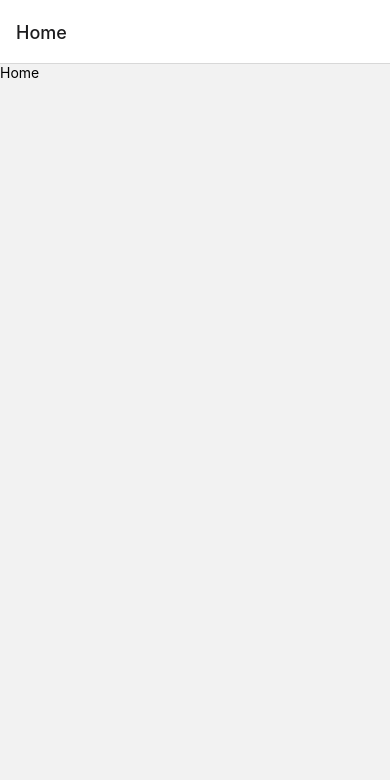
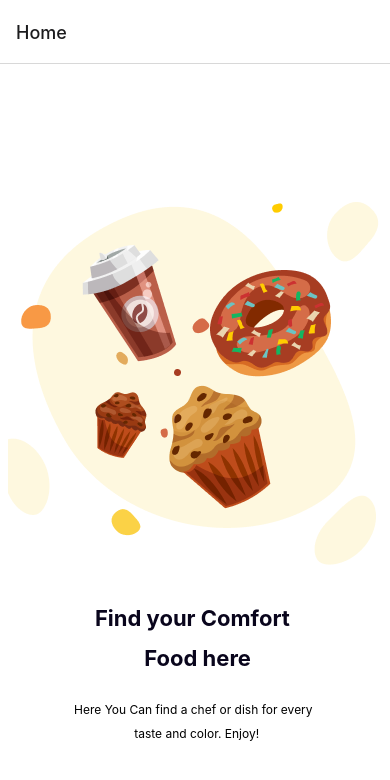
Before and after one commit to sonangrai/foodninja-ui, a React Native app: screen /Onboarding in a window 390 px wide. Before the commit this address had no page. Shown: the top 780 px of the page. Built offline with nearby package versions, Linux system fonts and the light colour scheme.

Commit message:
feat: initiated onboarding screen

```diff
--- a/App.tsx
+++ b/App.tsx
@@ -3,6 +3,7 @@ import { NavigationContainer } from "@react-navigation/native";
 import { createNativeStackNavigator } from "@react-navigation/native-stack";
 import { useEffect, useState } from "react";
 import Home from "./components/screens/Home";
+import Onboarding from "./components/screens/Onboarding";
 
 const Stack = createNativeStackNavigator();
 
@@ -21,6 +22,7 @@ export default function App() {
   return (
     <NavigationContainer>
       <Stack.Navigator>
+        <Stack.Screen name="Onboarding" component={Onboarding} options={{ title: "Home" }} />
         <Stack.Screen name="Home" component={Home} options={{ title: "Home" }} />
       </Stack.Navigator>
     </NavigationContainer>
--- /dev/null
+++ b/components/screens/Onboarding/index.tsx
@@ -0,0 +1,37 @@
+import { Image } from "react-native";
+import styled from "styled-components/native";
+
+function Onboarding() {
+  return (
+    <OnboardingView>
+      <Image source={require("../../../assets/onboard/Illustartion.png")} />
+      <Heading>Find your Comfort {"\n"} Food here</Heading>
+      <Info>Here You Can find a chef or dish for every {"\n"} taste and color. Enjoy!</Info>
+    </OnboardingView>
+  );
+}
+
+export default Onboarding;
+
+const OnboardingView = styled.View`
+  display: flex;
+  flex: 1;
+  align-items: center;
+  justify-content: center;
+  background-color: #fff;
+`;
+
+const Heading = styled.Text`
+  font-size: 22;
+  line-height: 40px;
+  color: #09051c;
+  text-align: center;
+  font-weight: bold;
+`;
+
+const Info = styled.Text`
+  font-size: 12px;
+  text-align: center;
+  line-height: 24px;
+  margin-top: 20px;
+`;
```
Also changed, not shown: assets/onboard/Illustartion.png (added).
